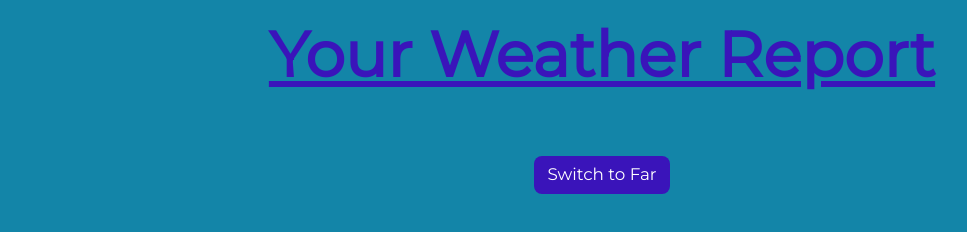
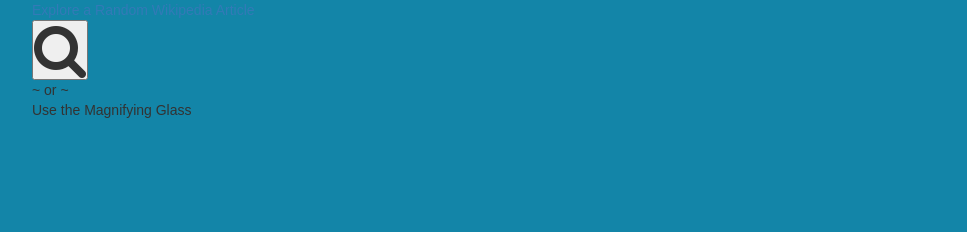
Before and after one commit to learicist/WikiPedia-Navigator, a plain HTML site: page index.html in a window 1280 px wide. Shown: the whole page, without its empty margins (38-1005 px from the left). Drawn offline with nearby package versions, Linux system fonts and the light colour scheme.

Commit message:
replace html

```diff
--- a/index.html
+++ b/index.html
@@ -1,37 +1,35 @@
 <!DOCTYPE html>
-
 <html>
-
 	<head>
+	  <title>Wiki Navigator</title>
+	  <link href="https://fonts.googleapis.com/css?family=Abel" rel="stylesheet">
 	  <meta name="viewport" content="width=device-width, initial-scale=1">
 	  <meta charset="utf-8">
 	  <link rel="stylesheet" href="https://maxcdn.bootstrapcdn.com/bootstrap/3.3.7/css/bootstrap.min.css" integrity="sha384-BVYiiSIFeK1dGmJRAkycuHAHRg32OmUcww7on3RYdg4Va+PmSTsz/K68vbdEjh4u" crossorigin="anonymous">
 	  <link rel="stylesheet" type="text/css" href="main.css"/>
-  <link href="https://fonts.googleapis.com/css?family=Montserrat" rel="stylesheet">
-  <title>Weather Report</title>
+	  <link rel="stylesheet" href="https://maxcdn.bootstrapcdn.com/font-awesome/4.4.0/css/font-awesome.min.css">
 	</head>
 
 	<body>
-  <h1 class="title text-center"><strong>Your Weather Report</strong></h1>
-  <div class="container-fluid">
+	  <div class="container">
 		<div class="row">
 		  <div class="col-sm-12">
-        <h3 id="gps"></h3>
+			<a id="random" target="_blank" href="https://en.wikipedia.org/wiki/Special:Random">Explore a Random Wikipedia Article</a>
+		  </div>
+		</div>
+		<div class="row">
+		  <div class="col-sm-12 searchBar">
+			<button id="search"><i class="fa fa-search fa-4x" aria-hidden="true"></i></button>
 		  </div>
 		</div>
 		<div class="row">
 		  <div class="col-sm-12">
-        <span id="icon"></span>
+			<p id="instructions">~ or ~ <br> Use the Magnifying Glass</p>
 		  </div>
 		</div>
 		<div class="row">
 		  <div class="col-sm-12">
-        <p id="temp"></p>
-      </div>
-    </div>
-    <div class="row">
-      <div class="col-sm-12">
-        <button class="btn" id="units">Switch to Far</button>
+			<ul id="list" class="list-unstyled"></ul>
 		  </div>
 		</div>
 	  </div>
@@ -39,6 +37,4 @@
 	  <script src="https://ajax.googleapis.com/ajax/libs/jquery/3.2.1/jquery.min.js"></script>
 	  <script src="main.js"></script>
 	</body>
-
-
 </html>
```
Lines whose indentation alone changed are shown as unchanged.
